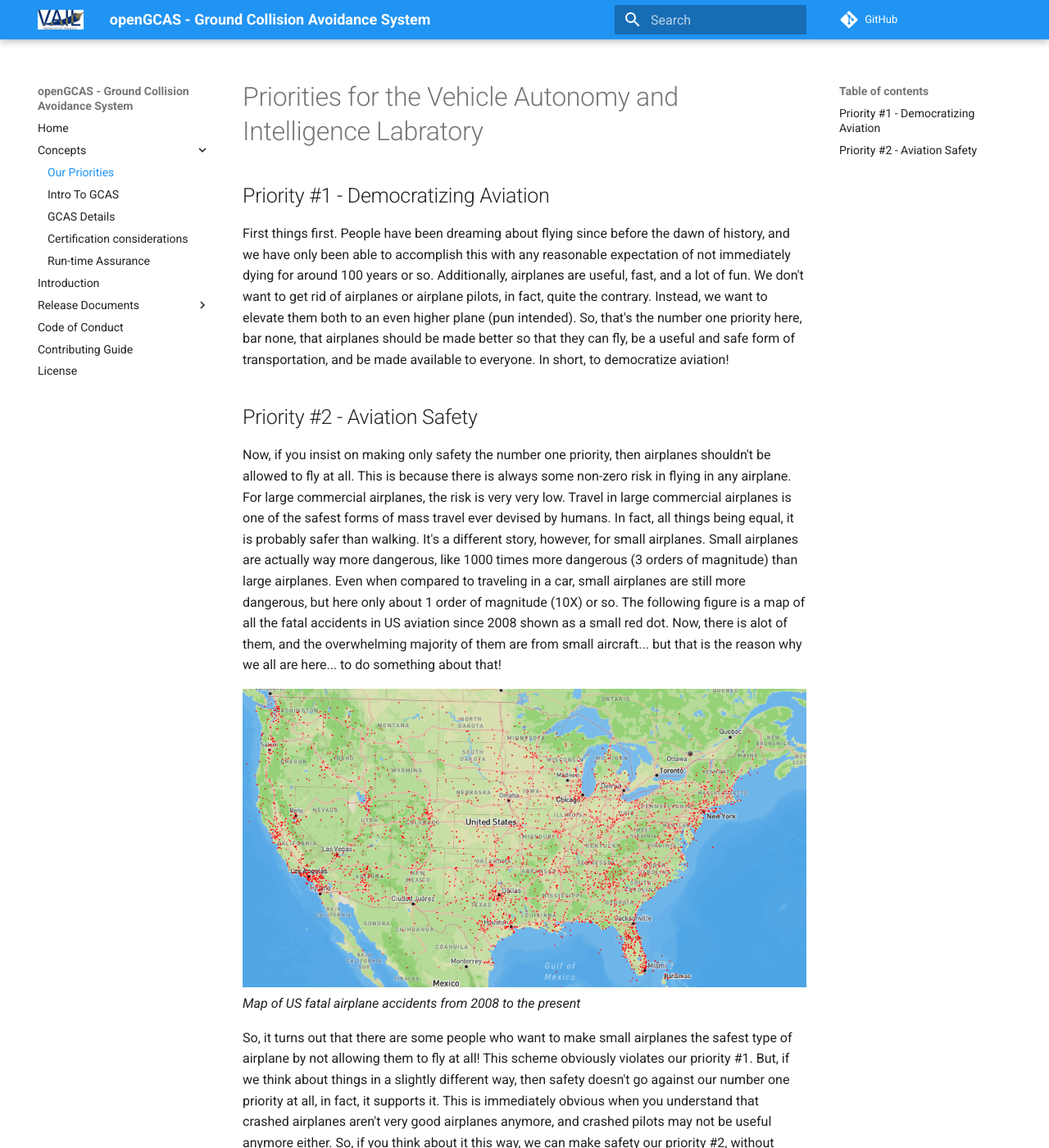
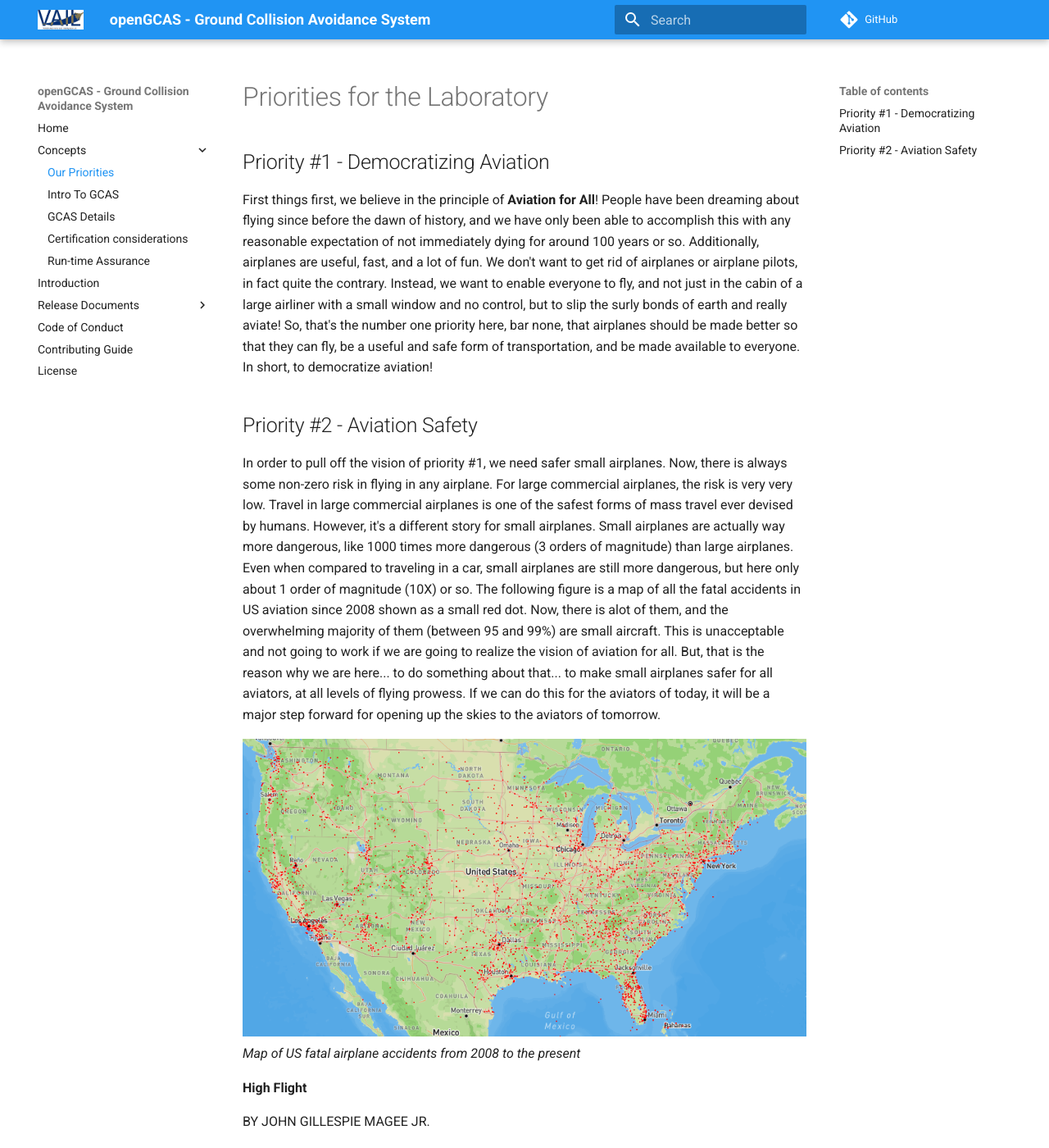
Before and after one commit to FAA-VAIL-Project/openGCAS, an MkDocs documentation site: the page built from docs/priorities.md, in a window 1280 px wide and 1400 px high. Shown: the whole window at 82% size. Built offline with MkDocs 1.6.1 and Material for MkDocs 9.7.7, drawn with Linux system fonts in a browser that asks for light colours; comment, search, counter and statistics services are not loaded; some of the changed text lies outside the part shown.

Commit message:
Updating the priorities.md file

```diff
--- a/docs/priorities.md
+++ b/docs/priorities.md
@@ -1,13 +1,31 @@
-# Priorities for the Vehicle Autonomy and Intelligence Labratory
+# Priorities for the Laboratory
 ## Priority #1 - Democratizing Aviation
-First things first. People have been dreaming about flying since before the dawn of history, and we have only been able to accomplish this with any reasonable expectation of not immediately dying for around 100 years or so.  Additionally, airplanes are useful, fast, and a lot of fun.  We don't want to get rid of airplanes or airplane pilots, in fact, quite the contrary.  Instead, we want to elevate them both to an even higher plane (pun intended).  So, that's the number one priority here, bar none, that airplanes should be made better so that they can fly, be a useful and safe form of transportation, and be made available to everyone.  In short, to democratize aviation!
+First things first, we believe in the principle of **Aviation for All**! People have been dreaming about flying since before the dawn of history, and we have only been able to accomplish this with any reasonable expectation of not immediately dying for around 100 years or so.  Additionally, airplanes are useful, fast, and a lot of fun.  We don't want to get rid of airplanes or airplane pilots, in fact quite the contrary.  Instead, we want to enable everyone to fly, and not just in the cabin of a large airliner with a small window and no control, but to slip the surly bonds of earth and really aviate!  So, that's the number one priority here, bar none, that airplanes should be made better so that they can fly, be a useful and safe form of transportation, and be made available to everyone.  In short, to democratize aviation!
 
 
 ## Priority #2 - Aviation Safety
-Now, if you insist on making only safety the number one priority, then airplanes shouldn't be allowed to fly at all. This is because there is always some non-zero risk in flying in any airplane. For large commercial airplanes, the risk is very very low. Travel in large commercial airplanes is one of the safest forms of mass travel ever devised by humans. In fact, all things being equal, it is probably safer than walking. It's a different story, however, for small airplanes. Small airplanes are actually way more dangerous, like 1000 times more dangerous (3 orders of magnitude) than large airplanes. Even when compared to traveling in a car, small airplanes are still more dangerous, but here only about 1 order of magnitude (10X) or so.  The following figure is a map of all the fatal accidents in US aviation since 2008 shown as a small red dot.  Now, there is alot of them, and the overwhelming majority of them are from small aircraft... but that is the reason why we all are here... to do something about that!
+In order to pull off the vision of priority #1, we need safer small airplanes. Now, there is always some non-zero risk in flying in any airplane. For large commercial airplanes, the risk is very very low. Travel in large commercial airplanes is one of the safest forms of mass travel ever devised by humans.  However, it's a different story for small airplanes. Small airplanes are actually way more dangerous, like 1000 times more dangerous (3 orders of magnitude) than large airplanes. Even when compared to traveling in a car, small airplanes are still more dangerous, but here only about 1 order of magnitude (10X) or so.  The following figure is a map of all the fatal accidents in US aviation since 2008 shown as a small red dot.  Now, there is alot of them, and the overwhelming majority of them (between 95 and 99%) are small aircraft. This is unacceptable and not going to work if we are going to realize the vision of aviation for all. But, that is the reason why we are here... to do something about that... to make small airplanes safer for all aviators, at all levels of flying prowess.  If we can do this for the aviators of today, it will be a major step forward for opening up the skies to the aviators of tomorrow.
 
 <!-- FIGURE priorites -->
 ![Fatalty Map](img/intro/Map.png)
 *Map of US fatal airplane accidents from 2008 to the present*
 
-So, it turns out that there are some people who want to make small airplanes the safest type of airplane by not allowing them to fly at all! This scheme obviously violates our priority #1. But, if we think about things in a slightly different way, then safety doesn't go against our number one priority at all, in fact, it supports it. This is immediately obvious when you understand that crashed airplanes aren't very good airplanes anymore, and crashed pilots may not be useful anymore either. So, if you think about it this way, we can make safety our priority #2, without conflicting with our priority #1 at all. The trick will be to not interfere with normal useful aircraft operations, but to only intervene when the aircraft is in danger of immediate catastrophic uselessness (meaning in danger of a imminent crash).
+**High Flight**
+
+BY JOHN GILLESPIE MAGEE JR.
+
+Oh! I have slipped the surly bonds of Earth<br>
+And danced the skies on laughter-silvered wings;<br>
+Sunward I've climbed, and joined the tumbling mirth<br>
+of sun-split clouds,—and done a hundred things<br>
+You have not dreamed of—wheeled and soared and swung<br>
+High in the sunlit silence. Hov'ring there,<br>
+I've chased the shouting wind along, and flung<br>
+My eager craft through footless halls of air ....<br>
+
+Up, up the long, delirious, burning blue<br>
+I've topped the wind-swept heights with easy grace<br>
+Where never lark nor ever eagle flew—<br>
+And, while with silent lifting mind I've trod<br>
+The high untrespassed sanctity of space,<br>
+Put out my hand, and touched the face of God.<br>
```
Also changed, not shown: 1 other file.
